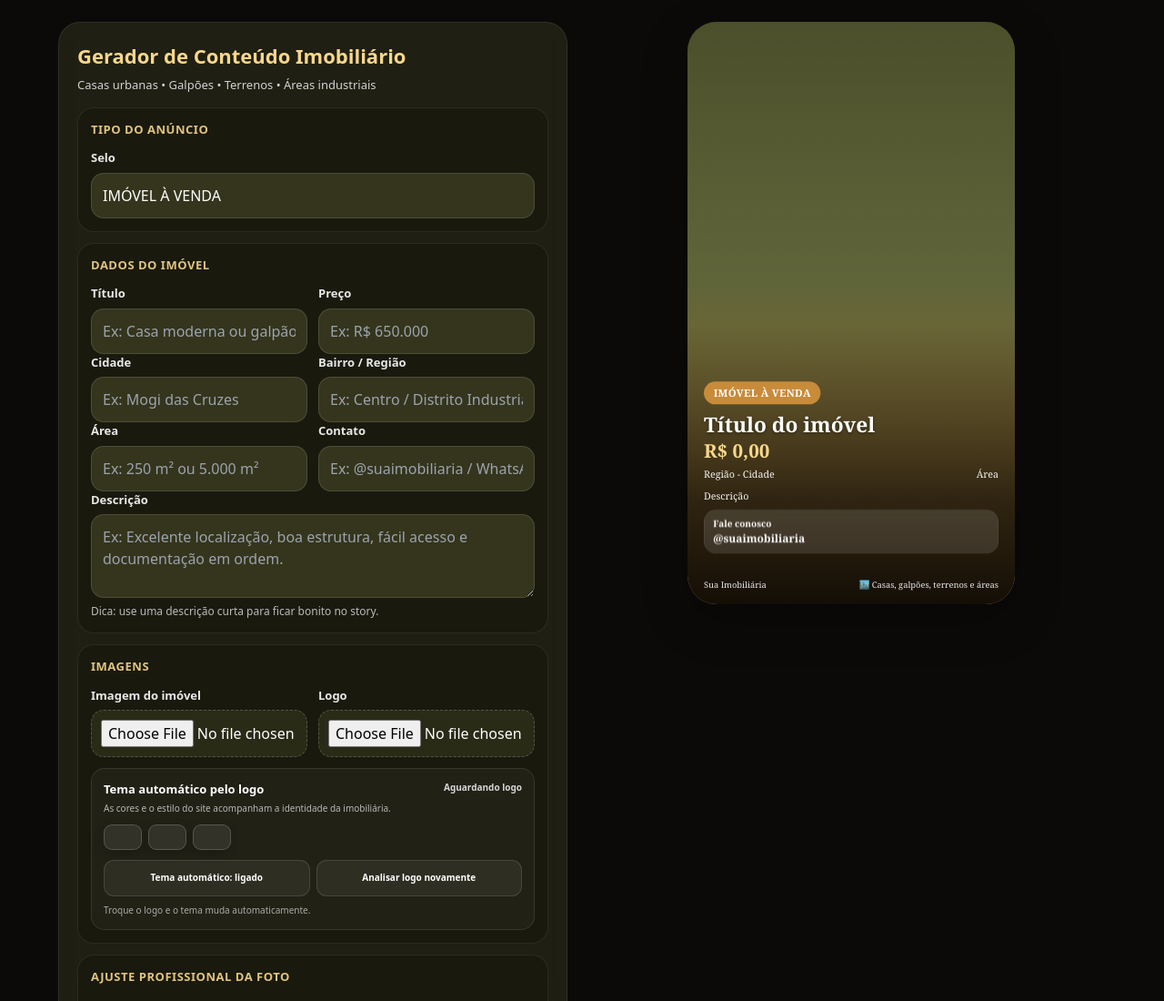
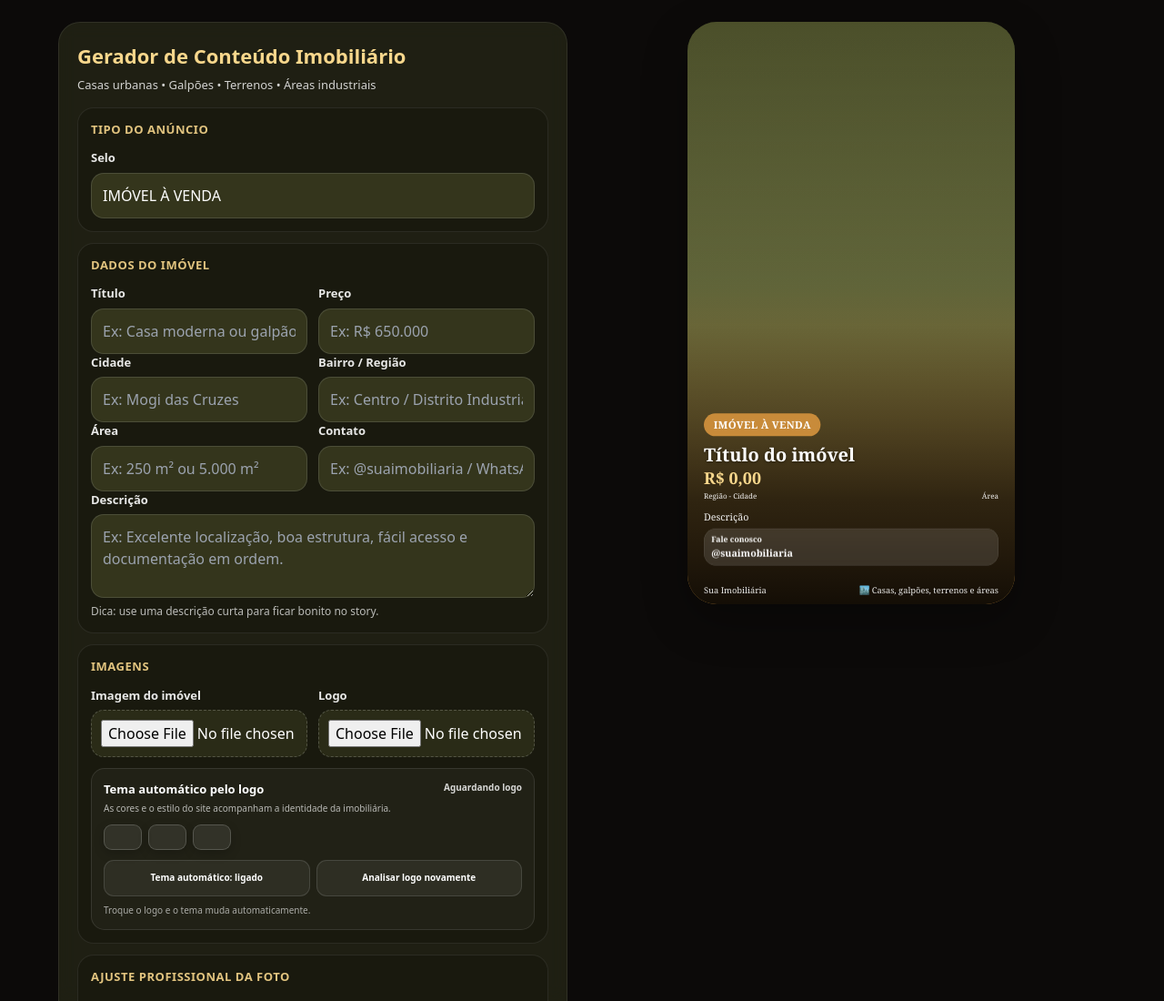
Before and after one commit to pedro425-ss/Automo-o-com-IA-para-post-no-Intagram-, a website: page index.html in a window 1280 px wide. Shown: the top 1100 px of the page at 91% size. Drawn offline with nearby package versions, Linux system fonts and the light colour scheme.

Commit message:
Abre mais area da foto e compacta conteudo do Story

```diff
--- a/Style.css
+++ b/Style.css
@@ -72,7 +72,7 @@ transform-origin:center center;
 position:absolute;
 left:54px;
 right:54px;
-bottom:168px;
+bottom:128px;
 z-index:2;
 width:auto;
 display:flex;
@@ -98,10 +98,10 @@ overflow-wrap:break-word;
 }
 
 .story-title{
-font-size:68px;
+font-size:60px;
 font-weight:900;
 line-height:1.08;
-margin-bottom:18px;
+margin-bottom:14px;
 max-width:100%;
 white-space:normal;
 overflow-wrap:break-word;
@@ -110,11 +110,11 @@ text-shadow:0 3px 10px rgba(0,0,0,.45);
 }
 
 .story-price{
-font-size:62px;
+font-size:54px;
 font-weight:900;
 line-height:1.08;
 color:#f8d78c;
-margin-bottom:22px;
+margin-bottom:16px;
 max-width:100%;
 white-space:normal;
 overflow-wrap:break-word;
@@ -126,7 +126,7 @@ grid-template-columns:minmax(0,1.45fr) minmax(0,.75fr);
 column-gap:48px;
 align-items:start;
 width:100%;
-font-size:32px;
+font-size:24px;
 line-height:1.3;
 opacity:0.95;
 margin-bottom:32px;
@@ -150,12 +150,12 @@ display:block;
 width:100%;
 font-size:32px;
 line-height:1.32;
-margin:0 0 24px 0;
+margin:0 0 18px 0;
 opacity:0.95;
 white-space:normal;
 overflow-wrap:break-word;
 word-break:normal;
-max-height:126px;
+max-height:86px;
 overflow:hidden;
 }
 
@@ -164,19 +164,19 @@ width:100%;
 background:rgba(255,255,255,.12);
 border:1px solid rgba(255,255,255,.18);
 border-radius:40px;
-padding:26px 30px;
+padding:20px 24px;
 backdrop-filter:blur(10px);
 }
 
 .story-cta-title{
-font-size:30px;
+font-size:26px;
 font-weight:900;
 line-height:1.2;
 margin-bottom:10px;
 }
 
 .story-contact{
-font-size:36px;
+font-size:32px;
 font-weight:800;
 line-height:1.2;
 white-space:normal;
@@ -187,7 +187,7 @@ overflow-wrap:break-word;
 position:absolute;
 left:54px;
 right:54px;
-bottom:48px;
+bottom:28px;
 dis:flex;
 display:flex;
 justify-content:space-between;
```
